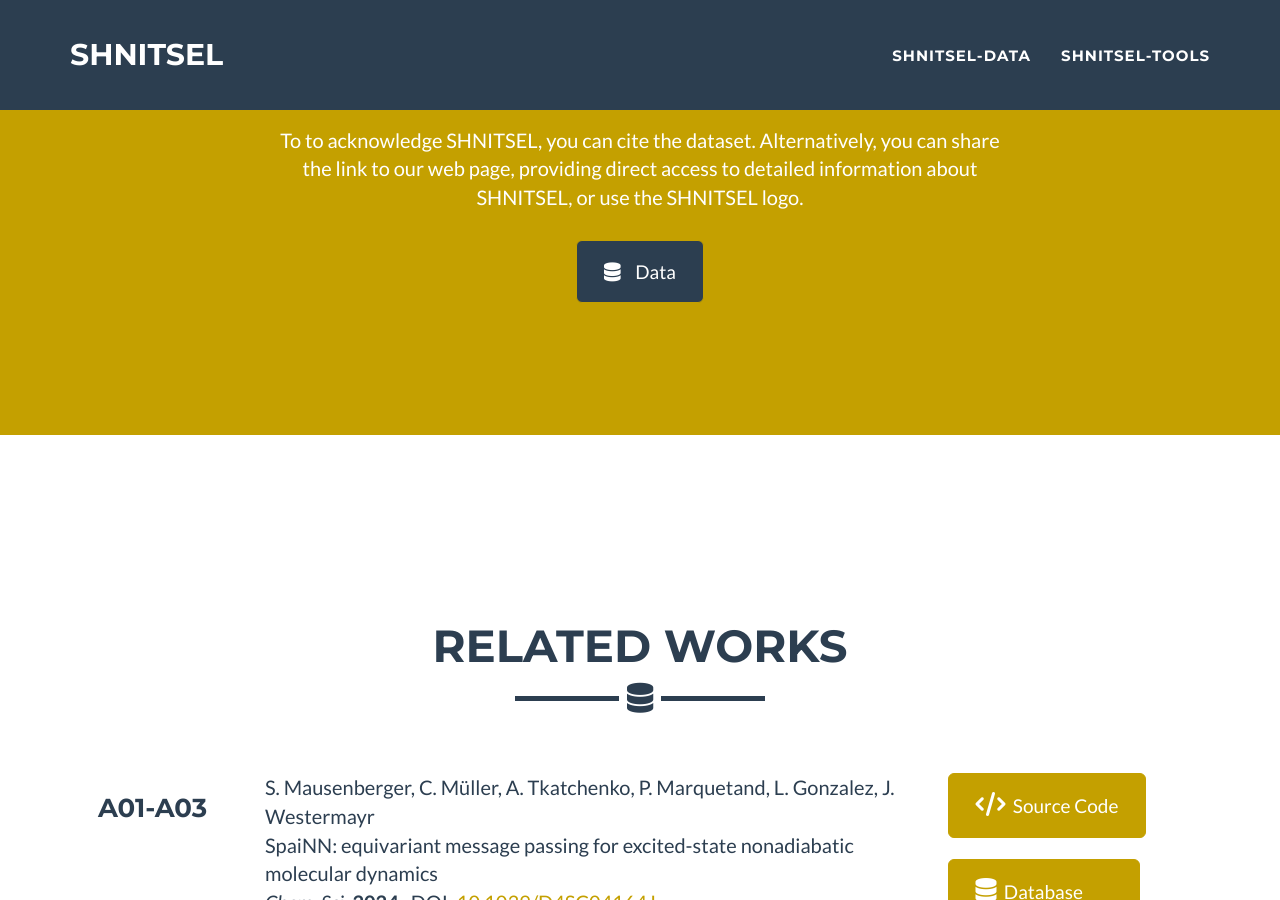
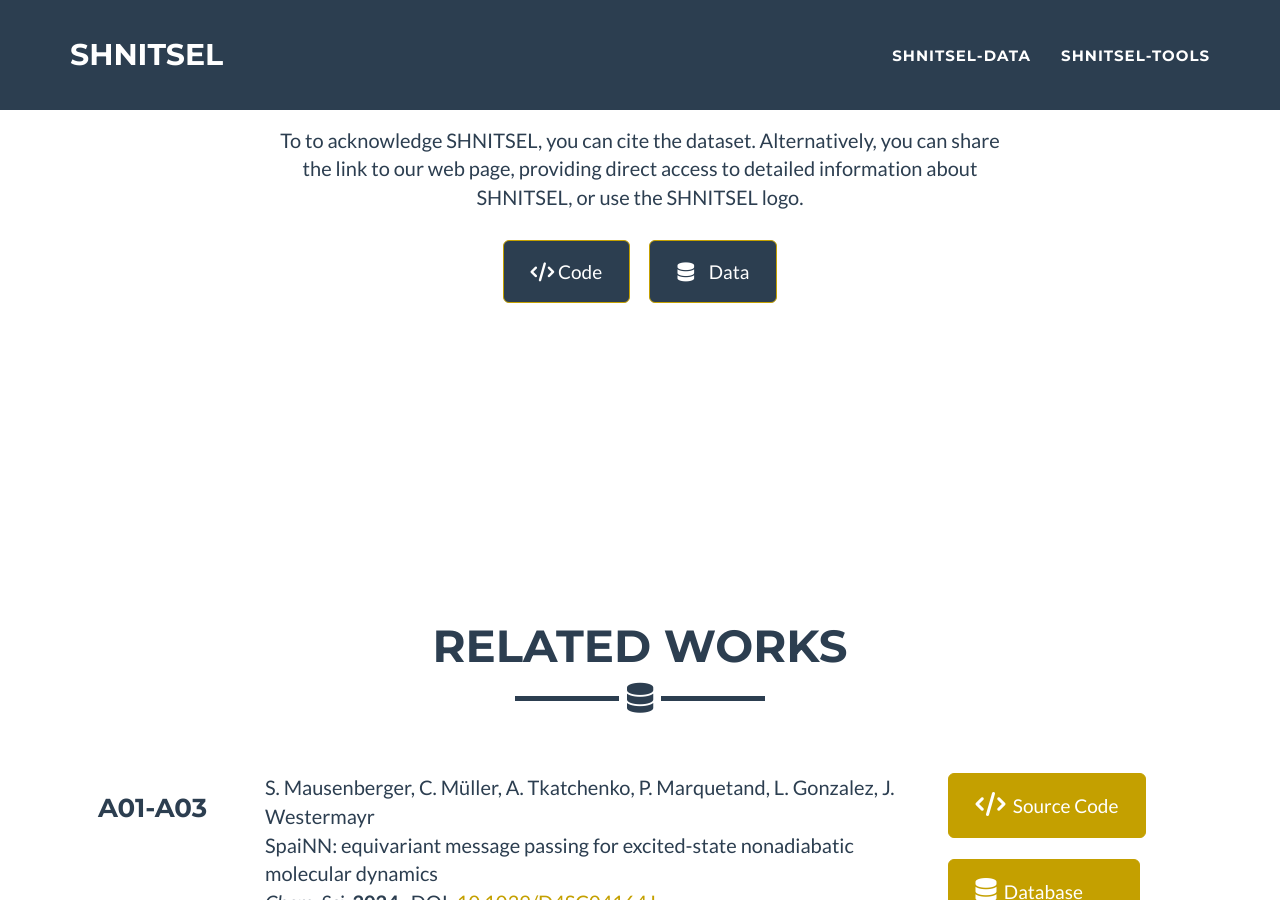
Before and after one commit to SHNITSEL/shnitsel.github.io, a Jekyll site: the page built from cite-shnitsel.html, in a window 1280 px wide and 900 px high, scrolled down 305 px. Built offline with Jekyll 4.4.1, drawn with Linux system fonts in a browser that asks for light colours.

Commit message:
Update citation.html

```diff
--- a/_includes/citation.html
+++ b/_includes/citation.html
@@ -1,6 +1,6 @@
-<section class="success" id="cite"> </section>
+<section id="cite"> </section>
 
-<section class="success" id="cite">
+<section id="cite">
   <div class="container">
     <div class="row">
       <div class="col-lg-12 text-center">
@@ -18,8 +18,8 @@
           <!-- You have the option to cite our publications, which highlight the research and development behind SHNITSEL services.-->
           Alternatively, you can share the link to our web page, providing direct access to detailed information about SHNITSEL, or use the SHNITSEL logo.
           <br><br>
-          <!--<a href="https://github.com/SHNITSEL/shnitsel-tools" class="btn btn-lg btn-success" style="background-color:#2c3e50"><i class="fa-solid fa-code" style="color:white"></i> Code</a>
-          &nbsp;&nbsp;&nbsp;-->
+          <a href="https://github.com/SHNITSEL/shnitsel-tools" class="btn btn-lg btn-success" style="background-color:#2c3e50"><i class="fa-solid fa-code" style="color:white"></i> Code</a>
+          &nbsp;&nbsp;&nbsp;
           <a href="https://zenodo.org/records/15482819" class="btn btn-lg btn-success" style="background-color:#2c3e50", target=”_blank”> <i class="fa-solid fa-database" style="color:white"></i>&nbsp;&nbsp;&nbsp; Data</a>
         </p>
       </div>
```
